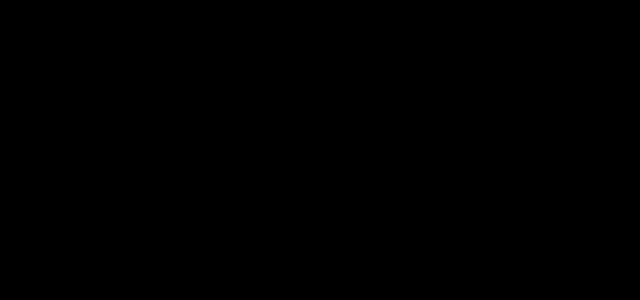
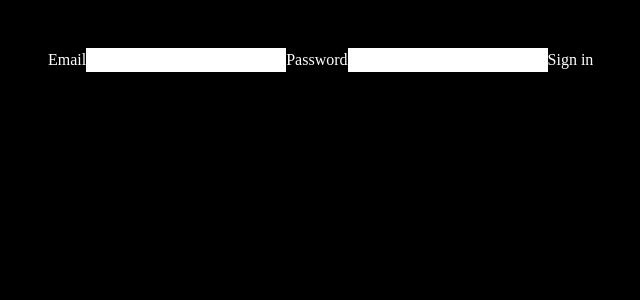
Before and after one commit to alexHoggett/johari-window, a React (Vite) app in the folder frontend/: page /login in a window 1280 px wide. Shown: the top 300 px of the page, without its empty margins (0-640 px from the left). Built offline with nearby package versions, Linux system fonts and the light colour scheme.

Commit message:
added form components to login page

```diff
--- a/frontend/src/components/Layout.tsx
+++ b/frontend/src/components/Layout.tsx
@@ -2,7 +2,7 @@
 
 function Layout() {
   return (
-    <div className='bg-black min-h-screen'>
+    <div className='bg-black min-h-screen p-12 relative'>
       <Outlet />
     </div>
   )
--- a/frontend/src/components/NavButton.tsx
+++ b/frontend/src/components/NavButton.tsx
@@ -18,4 +18,4 @@
   )
 }
 
-export default (NavButton)
+export default NavButton;
--- a/frontend/src/pages/LoginPage.tsx
+++ b/frontend/src/pages/LoginPage.tsx
@@ -1,6 +1,41 @@
+import { useState } from 'react'
+
 const LoginPage = () => {
+  const [email, setEmail] = useState('')
+  const [password, setPassword] = useState('')
+
+  const handleSubmit = () => {
+    // log the user in
+  }
+
+  const handleEmailChange = (e: React.FormEvent<HTMLInputElement>) => {
+    setEmail(e.currentTarget.value)
+  }
+
+  const handlePasswordChange = (e: React.FormEvent<HTMLInputElement>) => {
+    setPassword(e.currentTarget.value)
+  }
+
   return (
-    <></>
+    <form onSubmit={handleSubmit}>
+      <label htmlFor="email">Email</label>
+      <input
+        name="email"
+        type="email"
+        value={email}
+        onChange={handleEmailChange}
+      />
+      <label htmlFor="password">Password</label>
+      <input
+        name="password"
+        type="password"
+        value={password}
+        onChange={handlePasswordChange}
+      />
+      <button type="submit">
+        Sign in
+      </button>
+    </form>
   )
 }
 
--- a/frontend/src/pages/StartPage.tsx
+++ b/frontend/src/pages/StartPage.tsx
@@ -1,9 +1,10 @@
 import { motion } from "framer-motion"
+import NavButton from "../components/NavButton"
 
 const StartPage = () => {
   return (
     <motion.div
-      className="p-12 flex flex-col gap-12 items-start w-min"
+      className="absolute bottom-0 left-0 right-0 top-0 grid place-items-center"
       initial={{ y: 300, opacity: 0 }}
       animate={{ y: 0, opacity: 1 }}
       exit={{ y: 200, opacity: 0 }}
@@ -12,9 +13,26 @@
         duration: 1,
       }}
     >
-
-      <h1>HEELLOOOOo</h1>
-
+      <div className="flex flex-col gap-10">
+        <h1 className="text-7xl text-orange-200 text-left">First Time?</h1>
+        <div className="flex flex-row gap-6">
+          <NavButton
+            destination="/login"
+          >
+            Login
+          </NavButton>
+          <NavButton
+            destination="/register"
+          >
+            Register
+          </NavButton>
+          <NavButton
+            destination="/choose"
+          >
+            Continue as Guest
+          </NavButton>
+        </div>
+      </div>
     </motion.div>
   )
 }
```
Also changed, not shown: frontend/src/main.tsx (+10 -0 lines), frontend/src/pages/ChoosePage.tsx (added, +7 -0 lines).
